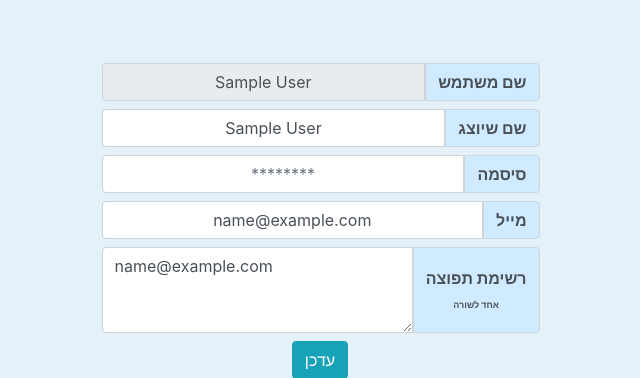
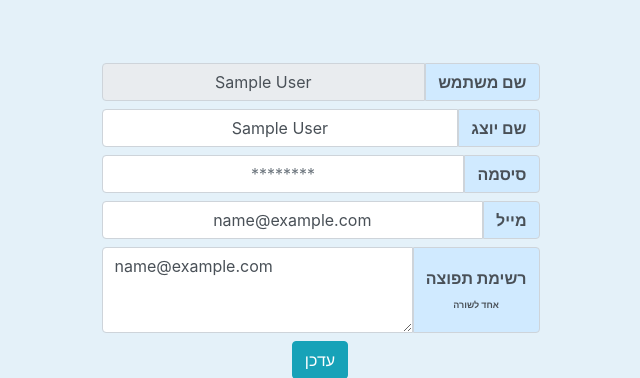
Before and after one commit to Gchaimke/formsToPDF, a CodeIgniter app: page /database/users/edit/1 in a window 1280 px wide. Shown: the part 148-526 px from the top of the page, without its empty margins (320-960 px from the left). Run offline with CodeIgniter, Linux system fonts and the light colour scheme; the visitor is signed in with stand-in values (Sample User, id 1); tables that the repository leaves empty or names only in its code hold one stand-in row (values such as "Sample post"); some libraries are stand-ins or nearby versions.

Commit message:
updet text

```diff
--- a/application/views/users/create.php
+++ b/application/views/users/create.php
@@ -53,7 +53,7 @@ if (isset($this->session->userdata['logged_in'])) {
                         <div class="form-row">
                               <div class="input-group mb-2">
                                     <div class="input-group-prepend">
-                                          <div class="input-group-text">שם שיוצג</div>
+                                          <div class="input-group-text">שם יוצג</div>
                                     </div>
                                     <input type='text' class="form-control" name='view_name' required>
                               </div>
--- a/application/views/users/edit.php
+++ b/application/views/users/edit.php
@@ -65,7 +65,7 @@ if (isset($this->session->userdata['logged_in']) && isset($user)) {
 				<div class="form-row">
 					<div class="input-group mb-2">
 						<div class="input-group-prepend">
-							<div class="input-group-text">שם שיוצג</div>
+							<div class="input-group-text">שם יוצג</div>
 						</div>
 						<input type='text' class="form-control" name='view_name' value="<?php echo $user['view_name'] ?>" required>
 					</div>
--- a/application/views/users/manage.php
+++ b/application/views/users/manage.php
@@ -29,7 +29,7 @@ if (isset($this->session->userdata['logged_in'])) {
                 <tr>
                     <th scope="col" class="mobile-hide">#</th>
                     <th scope="col">שם משתמש</th>
-                    <th scope="col">שם שיוצג</th>
+                    <th scope="col">שם יוצג</th>
                     <th scope="col">תפקיד</th>
                     <th scope="col">ערוך</th>
                     <th scope="col">מחק</th>
```
